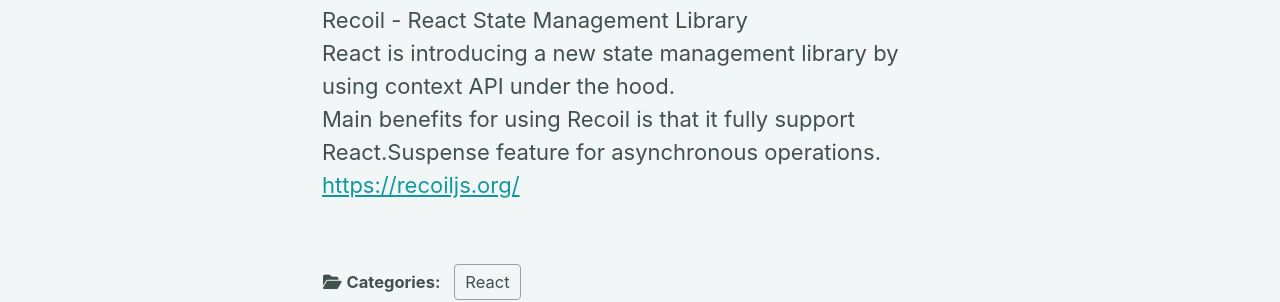
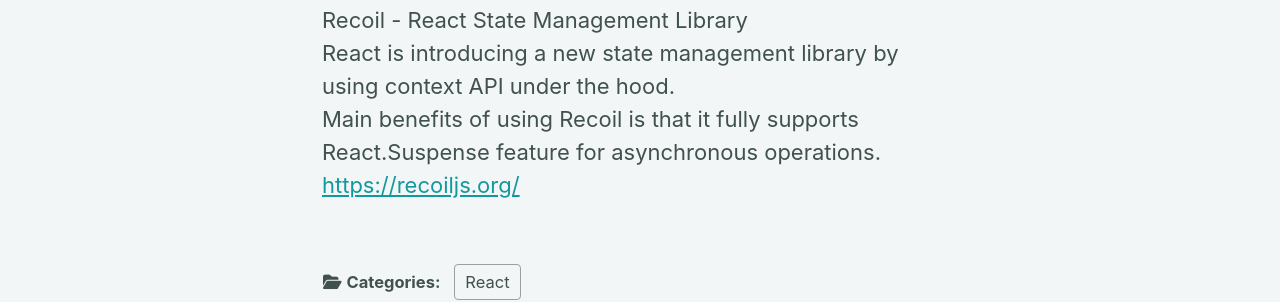
Before and after one commit to nsclass/nsclass.github.io, a Jekyll site: the page built from _posts/2021-01-17-react-server-component.md, in a window 1280 px wide and 900 px high. Shown: the part 387-689 px from the top of the window. Built offline with Jekyll 4.4.1, drawn with Linux system fonts in a browser that asks for light colours; cached includes are drawn as plain includes; nearby versions of some CDN libraries.

Commit message:
react recoil

```diff
--- a/_posts/2021-01-17-react-server-component.md
+++ b/_posts/2021-01-17-react-server-component.md
@@ -17,5 +17,5 @@
 
 Recoil - React State Management Library
 React is introducing a new state management library by using context API under the hood.
-Main benefits for using Recoil is that it fully support React.Suspense feature for asynchronous operations.
+Main benefits of using Recoil is that it fully supports React.Suspense feature for asynchronous operations.
 [https://recoiljs.org/](https://recoiljs.org/)
```
